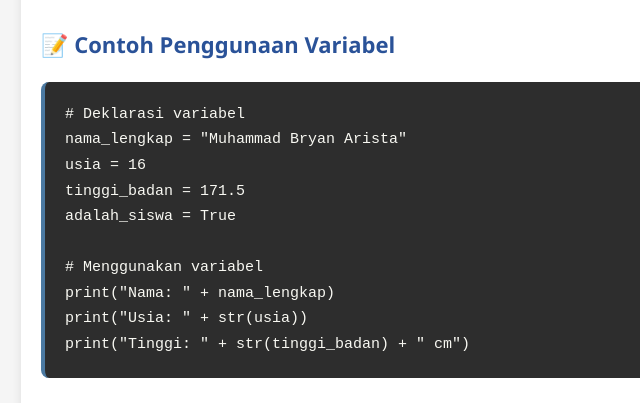
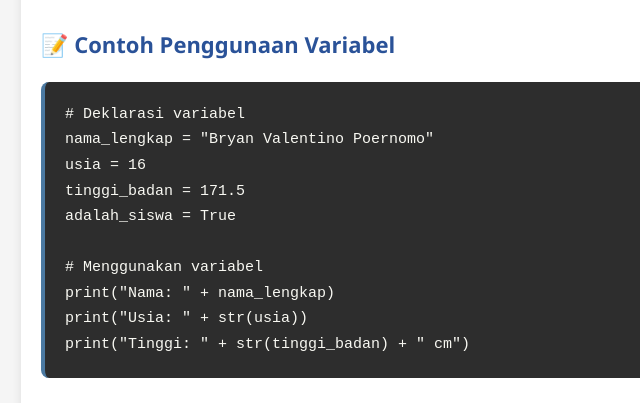
Before and after one commit to Whigle250/media_pembelajaran_interaktif, a plain HTML site: page index.html in a window 1280 px wide. Shown: the part 2781-3184 px from the top of the page, 119-759 px from the left. Drawn offline with Linux system fonts and the light colour scheme.

```diff
--- a/index.html
+++ b/index.html
@@ -149,7 +149,7 @@
     <div class="code-block">
         <code>
 # Deklarasi variabel<br>
-nama_lengkap = "Muhammad Bryan Arista"<br>
+nama_lengkap = "Bryan Valentino Poernomo"<br>
 usia = 16<br>
 tinggi_badan = 171.5<br>
 adalah_siswa = True<br>
@@ -661,4 +661,5 @@
 
 <script src="script.js"></script>
 </body>
+
 </html>
```
